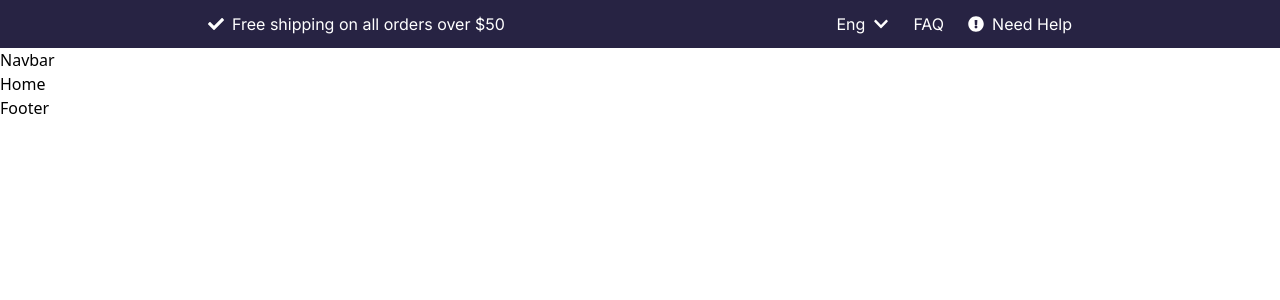
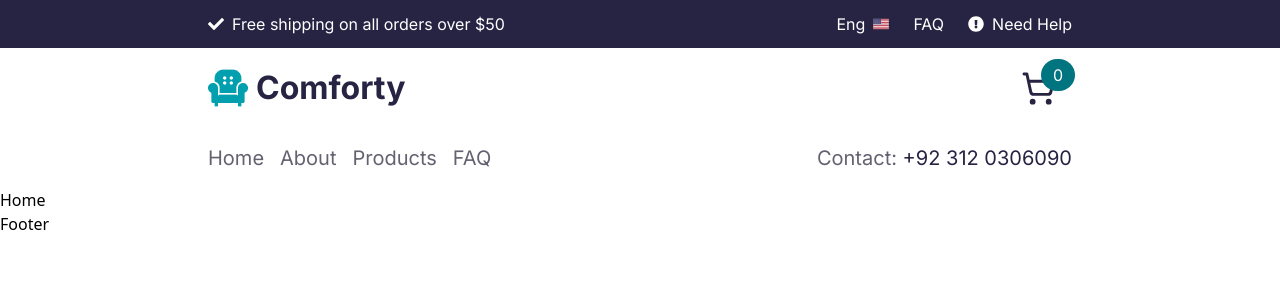
Before and after one commit to Ramla-Eman/Comforty-Template, a React (Vite) app: page / in a window 1280 px wide. Shown: the top 300 px of the page. Built offline with nearby package versions, Linux system fonts and the light colour scheme.

Commit message:
80% complete navbar

```diff
--- a/package.json
+++ b/package.json
@@ -11,6 +11,7 @@
   },
   "dependencies": {
     "@tailwindcss/vite": "^4.0.0",
+    "lucide-react": "^0.474.0",
     "react": "^18.3.1",
     "react-dom": "^18.3.1",
     "react-icons": "^5.4.0",
--- a/src/Components/Navbar.jsx
+++ b/src/Components/Navbar.jsx
@@ -1,10 +1,59 @@
-import React from 'react'
+import React from "react";
 import { Link } from "react-router-dom";
+import { ShoppingCart, MenuIcon } from "lucide-react";
+import logo from "../assets/Logo.png";
 
 const Navbar = () => {
   return (
-    <div>Navbar</div>
-  )
-}
+    <div className="w-full bg-my-color10 font-family-Inter">
+      {/* Middle navbar */}
+      <div className="flex w-full items-center py-4 lg:px-[13rem] sm:px-[2rem] px-1 justify-between text-text-color">
+        <div className="flex items-center space-x-2">
+          <img src={logo} alt="Logo Comforty" />
+          <h3 className="text-[2rem] font-bold">Comforty</h3>
+        </div>
+        <div className="flex items-center space-x-4 relative">
+          <ShoppingCart size={35} />
+          <span className="absolute -top-3 left-5 p-1 rounded-full px-3 bg-my-color3 text-my-color10">
+            0
+          </span>
+          <div className="sm:hidden flex">
+            <MenuIcon size={35}/>
+          </div>
+        </div>
+      </div>
+      {/* Link Navbar */}
+      <div className="hidden sm:flex w-full items-center py-4 lg:px-[13rem] sm:px-[2rem] px-1 justify-between text-my-color4 text-xl">
+        <ul className="flex items-center space-x-4">
+          <li>
+            <Link to="/" className=" hover:text-my-color2">
+              Home
+            </Link>
+          </li>
+          <li>
+            <Link to="/about" className="hover:text-my-color2">
+              About
+            </Link>
+          </li>
+          <li>
+            <Link to="/product" className="hover:text-my-color2">
+              Products
+            </Link>
+          </li>
+          <li>
+            <Link to="/faq" className="hover:text-my-color2">
+              FAQ
+            </Link>
+          </li>
+        </ul>
+        <div>
+          <Link to="/contact" className="hover:text-my-color2">
+            Contact: <span className="text-text-color">+92 312 0306090</span>
+          </Link>
+        </div>
+      </div>
+    </div>
+  );
+};
 
-export default Navbar
+export default Navbar;
--- a/src/Components/TopBar.jsx
+++ b/src/Components/TopBar.jsx
@@ -1,5 +1,6 @@
 import React from "react";
-import { FaCheck, FaChevronDown, FaExclamationCircle } from "react-icons/fa";
+import { FaCheck, FaExclamationCircle } from "react-icons/fa";
+import flagImage from "../assets/flag.png"
 
 const TopBar = () => {
   return (
@@ -11,7 +12,7 @@ const TopBar = () => {
       <div className="flex space-x-6 items-center">
         <div className="flex space-x-2 items-center">
           <p>Eng</p>
-          <FaChevronDown />
+          <img src={flagImage} alt="" className="w-[1rem]"/>
         </div>
         <p>FAQ</p>
         <div className="flex space-x-2 items-center">
```
Also changed, not shown: src/assets/flag.png (added), 1 other file (tests, documents, lock files or other folders).
